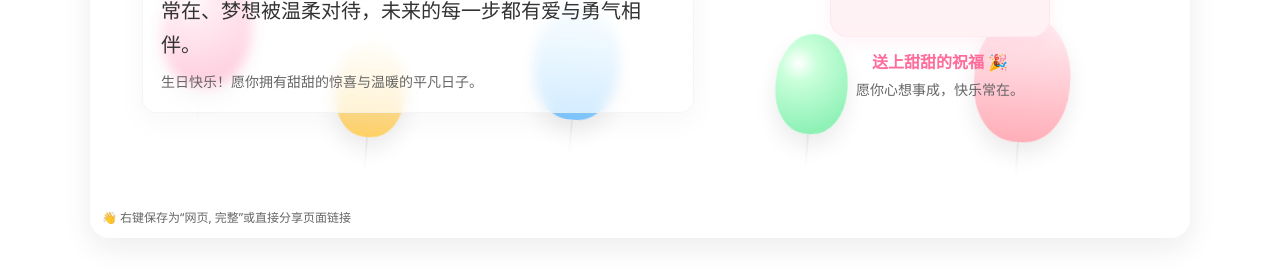
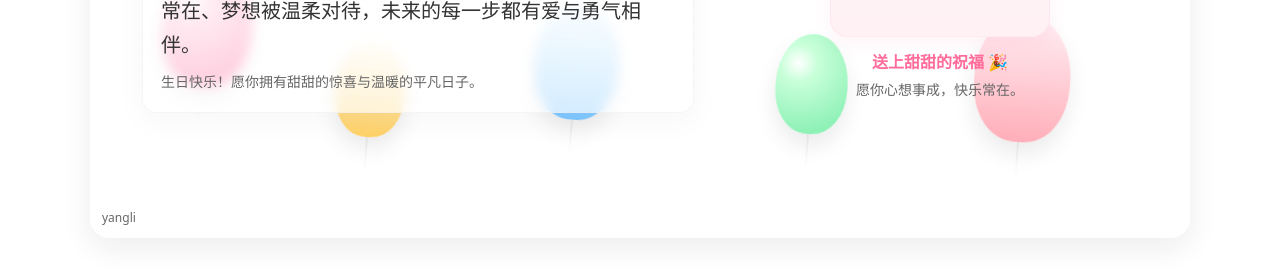
Before and after one commit to liyang090811/liyang090811.github.io, a plain HTML site: page index.html in a window 1280 px wide. Shown: the part 442-720 px from the top of the page. Drawn offline with Linux system fonts and the light colour scheme.

Commit message:
更新页脚内容为“yangli”

```diff
--- a/index.html
+++ b/index.html
@@ -287,7 +287,7 @@
       </div>
     </div>
 
-    <div class="footer">👋 右键保存为“网页, 完整”或直接分享页面链接</div>
+    <div class="footer"> yangli</div>
   </div>
 
 <script>
```
